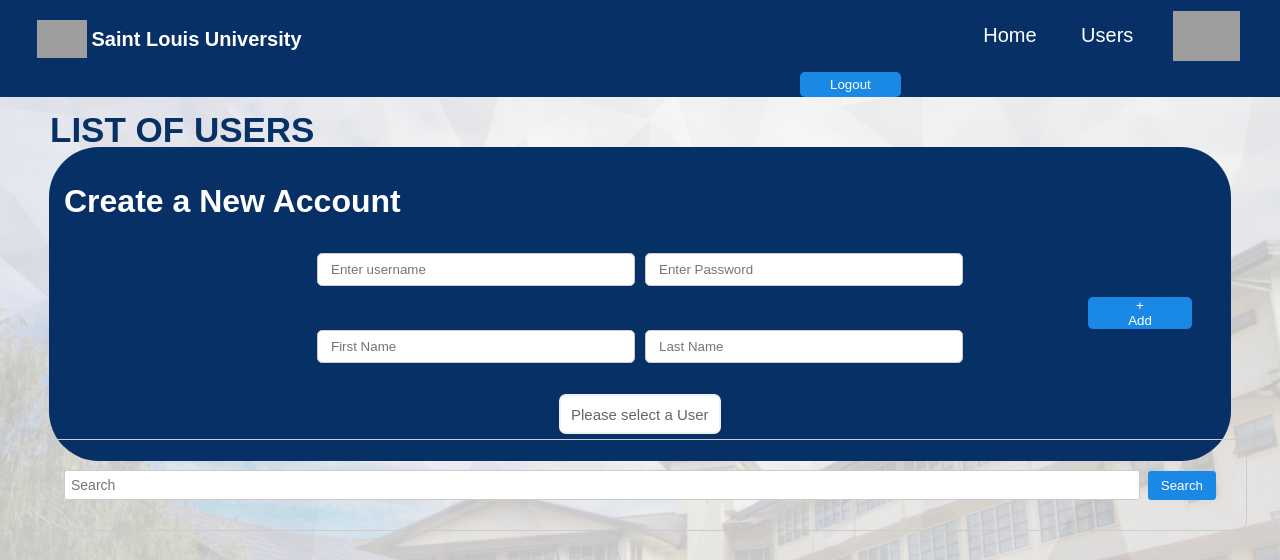
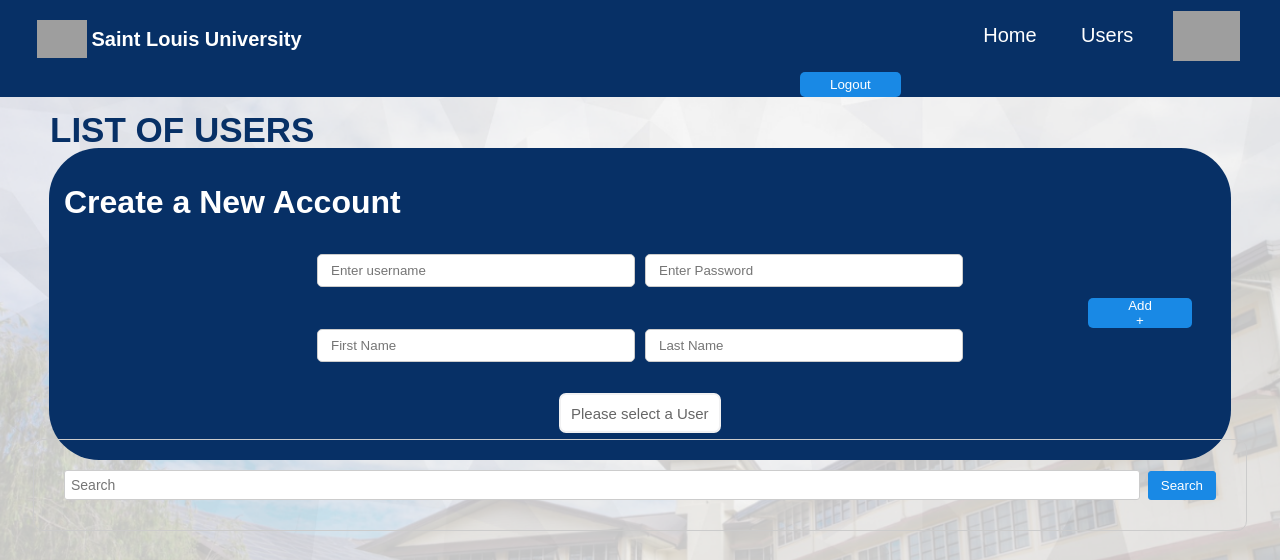
Before and after one commit to Lui-code-1wnl/Groot-Final-Activity, a PHP site: page /includes/listofusers.html in a window 1280 px wide. Shown: the top 560 px of the page. Run offline with PHP 8.4, Linux system fonts and the light colour scheme; grey boxes are pictures that could not be loaded.

Commit message:
css fixes

```diff
--- a/admin/css_admin/listofusers.css
+++ b/admin/css_admin/listofusers.css
@@ -227,7 +227,7 @@ text-align: center;
     background-color: #1989E5;
     color: white;
     border: 1px #073066;
-    padding: 1px 40px;
+    padding: 0px 40px;
     border-radius: 5px;
     margin-left: 1000px;
     cursor: pointer;
--- a/admin/includes/listofusers.html
+++ b/admin/includes/listofusers.html
@@ -49,7 +49,7 @@
                     </div>
                 </div>
                 <div class="row">
-                    <button id="add-button" type="submit" name="add-button">+ Add</button>
+                    <button id="add-button" type="submit" name="add-button">Add +</button>
                 </div>
                 <div class="row">
                     <div class="input-container">
```
